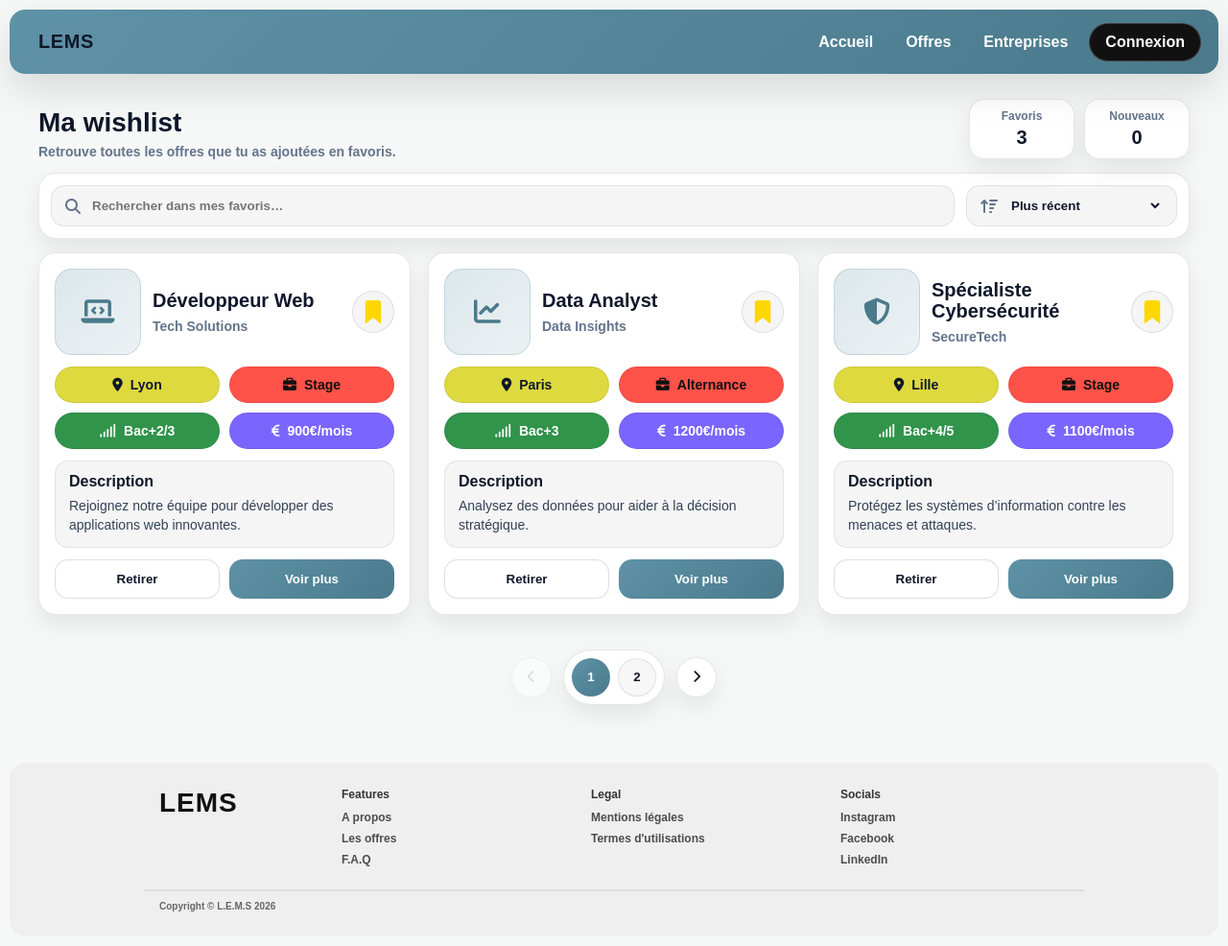
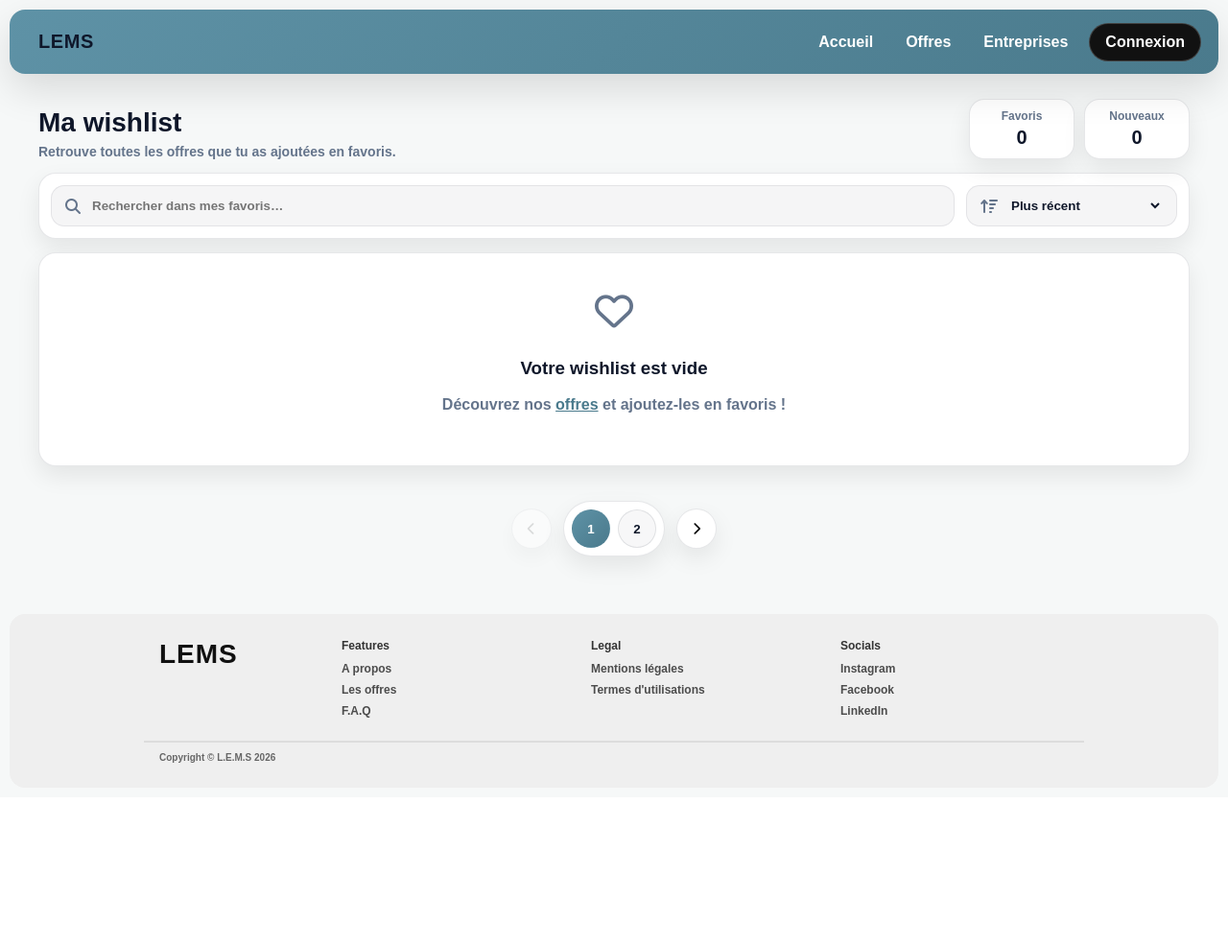
Before and after one commit to LarryBrown802/Projet-dev-web, a PHP site: the page made by templates/wishlist.html.twig in a window 1280 px wide. Shown: the whole page at 96% size. After the commit the page ends 821 px from the top, so only its background shows below. Run offline with PHP 8.4, Linux system fonts and the light colour scheme; the template is opened without the code that fills it, so the values that code supplies are empty; some libraries are stand-ins or nearby versions.

Commit message:
gestion des wishlist

```diff
--- a/templates/wishlist.html.twig
+++ b/templates/wishlist.html.twig
@@ -21,7 +21,7 @@
             <div class="page-meta" aria-label="Statistiques wishlist">
                 <div class="meta-card">
                     <span class="meta-label">Favoris</span>
-                    <span class="meta-value">3</span> {# Plus tard : {{ favoris|length }} #}
+                    <span class="meta-value">{{ favoris|length }}</span>
                 </div>
                 <div class="meta-card">
                     <span class="meta-label">Nouveaux</span>
@@ -50,19 +50,22 @@
 
         <section class="wishlist-grid" aria-label="Liste des favoris">
 
-            {# NOTE POUR L'ÉQUIPE : Voici comment gérer le cas où il n'y a pas de favoris avec Twig #}
-            {# {% if favoris is empty %} #}
-                {# {% else %} #}
-                {# {% for offre in favoris %} #}
-
+            {% if favoris is empty %}
+                <div class="empty-state" style="grid-column: 1 / -1; text-align: center; padding: 40px; background: var(--card); border-radius: var(--radius); border: 1px solid var(--border);">
+                    <i class="fa-regular fa-heart" style="font-size: 40px; color: var(--muted); margin-bottom: 10px;"></i>
+                    <h3>Votre wishlist est vide</h3>
+                    <p>Découvrez nos <a href="/offres" style="color: var(--primary-dark);">offres</a> et ajoutez-les en favoris !</p>
+                </div>
+            {% else %}
+                {% for offre in favoris %}
                     <article class="offre-card">
                         <div class="offre-top">
                             <div class="offre-logo">
-                            <i class="fa-solid fa-laptop-code"></i>
+                                <i class="fa-solid {{ offre.icon }}"></i>
                             </div>
                             <div class="offre-title">
-                            <h2 class="offre-poste">Développeur Web</h2>
-                            <p class="offre-entreprise">Tech Solutions</p>
+                                <h2 class="offre-poste">{{ offre.titre }}</h2>
+                                <p class="offre-entreprise">{{ offre.entreprise }}</p>
                             </div>
 
                             <label class="ui-bookmark">
@@ -76,15 +79,15 @@
                         </div>
 
                         <div class="offre-tags">
-                        <span class="tag tag-lieu"><i class="fa-solid fa-location-dot"></i> Lyon</span>
-                        <span class="tag tag-type"><i class="fa-solid fa-briefcase"></i> Stage</span>
-                        <span class="tag tag-nv"><i class="fa-solid fa-signal"></i> Bac+2/3</span>
-                        <span class="tag tag-remu"><i class="fa-solid fa-euro-sign"></i> 900€/mois</span>
+                            <span class="tag tag-lieu"><i class="fa-solid fa-location-dot"></i> {{ offre.lieu }}</span>
+                            <span class="tag tag-type"><i class="fa-solid fa-briefcase"></i> {{ offre.type }}</span>
+                            <span class="tag tag-nv"><i class="fa-solid fa-signal"></i> {{ offre.niveau }}</span>
+                            <span class="tag tag-remu"><i class="fa-solid fa-euro-sign"></i> {{ offre.remu }}</span>
                         </div>
 
                         <div class="offre-desc">
                             <strong>Description</strong>
-                        <p class="truncate-3">Rejoignez notre équipe pour développer des applications web innovantes.</p>
+                            <p class="truncate-3">{{ offre.description }}</p>
                         </div>
 
                         <div class="card-actions">
@@ -92,83 +95,8 @@
                             <button class="btn-voir" type="button">Voir plus</button>
                         </div>
                     </article>
-
-                <article class="offre-card">
-                    <div class="offre-top">
-                        <div class="offre-logo">
-                            <i class="fa-solid fa-chart-line"></i>
-                        </div>
-                        <div class="offre-title">
-                            <h2 class="offre-poste">Data Analyst</h2>
-                            <p class="offre-entreprise">Data Insights</p>
-                        </div>
-                        <label class="ui-bookmark">
-                            <input type="checkbox" checked>
-                            <div class="bookmark">
-                                <svg viewBox="0 0 32 32">
-                                    <path d="M27 4v27a1 1 0 0 1-1.625.781L16 24.281l-9.375 7.5A1 1 0 0 1 5 31V4a4 4 0 0 1 4-4h14a4 4 0 0 1 4 4z"></path>
-                                </svg>
-                            </div>
-                        </label>
-                    </div>
-
-                    <div class="offre-tags">
-                        <span class="tag tag-lieu"><i class="fa-solid fa-location-dot"></i> Paris</span>
-                        <span class="tag tag-type"><i class="fa-solid fa-briefcase"></i> Alternance</span>
-                        <span class="tag tag-nv"><i class="fa-solid fa-signal"></i> Bac+3</span>
-                        <span class="tag tag-remu"><i class="fa-solid fa-euro-sign"></i> 1200€/mois</span>
-                    </div>
-
-                    <div class="offre-desc">
-                        <strong>Description</strong>
-                        <p class="truncate-3">Analysez des données pour aider à la décision stratégique.</p>
-                    </div>
-
-                    <div class="card-actions">
-                        <button class="btn-secondary" type="button">Retirer</button>
-                        <button class="btn-voir" type="button">Voir plus</button>
-                    </div>
-                </article>
-
-                <article class="offre-card">
-                    <div class="offre-top">
-                        <div class="offre-logo">
-                            <i class="fa-solid fa-shield-halved"></i>
-                        </div>
-                        <div class="offre-title">
-                            <h2 class="offre-poste">Spécialiste Cybersécurité</h2>
-                            <p class="offre-entreprise">SecureTech</p>
-                        </div>
-                        <label class="ui-bookmark">
-                            <input type="checkbox" checked>
-                            <div class="bookmark">
-                                <svg viewBox="0 0 32 32">
-                                    <path d="M27 4v27a1 1 0 0 1-1.625.781L16 24.281l-9.375 7.5A1 1 0 0 1 5 31V4a4 4 0 0 1 4-4h14a4 4 0 0 1 4 4z"></path>
-                                </svg>
-                            </div>
-                        </label>
-                    </div>
-
-                    <div class="offre-tags">
-                        <span class="tag tag-lieu"><i class="fa-solid fa-location-dot"></i> Lille</span>
-                        <span class="tag tag-type"><i class="fa-solid fa-briefcase"></i> Stage</span>
-                        <span class="tag tag-nv"><i class="fa-solid fa-signal"></i> Bac+4/5</span>
-                        <span class="tag tag-remu"><i class="fa-solid fa-euro-sign"></i> 1100€/mois</span>
-                    </div>
-
-                    <div class="offre-desc">
-                        <strong>Description</strong>
-                        <p class="truncate-3">Protégez les systèmes d’information contre les menaces et attaques.</p>
-                    </div>
-
-                    <div class="card-actions">
-                        <button class="btn-secondary" type="button">Retirer</button>
-                        <button class="btn-voir" type="button">Voir plus</button>
-                    </div>
-                </article>
-
-                {# {% endfor %} #}
-            {# {% endif %} #}
+                {% endfor %}
+            {% endif %}
 
             <nav class="pagination" aria-label="Pagination des favoris">
                 <button class="page-arrow" type="button" aria-label="Page précédente" disabled>
```
Lines whose indentation alone changed are shown as unchanged.
